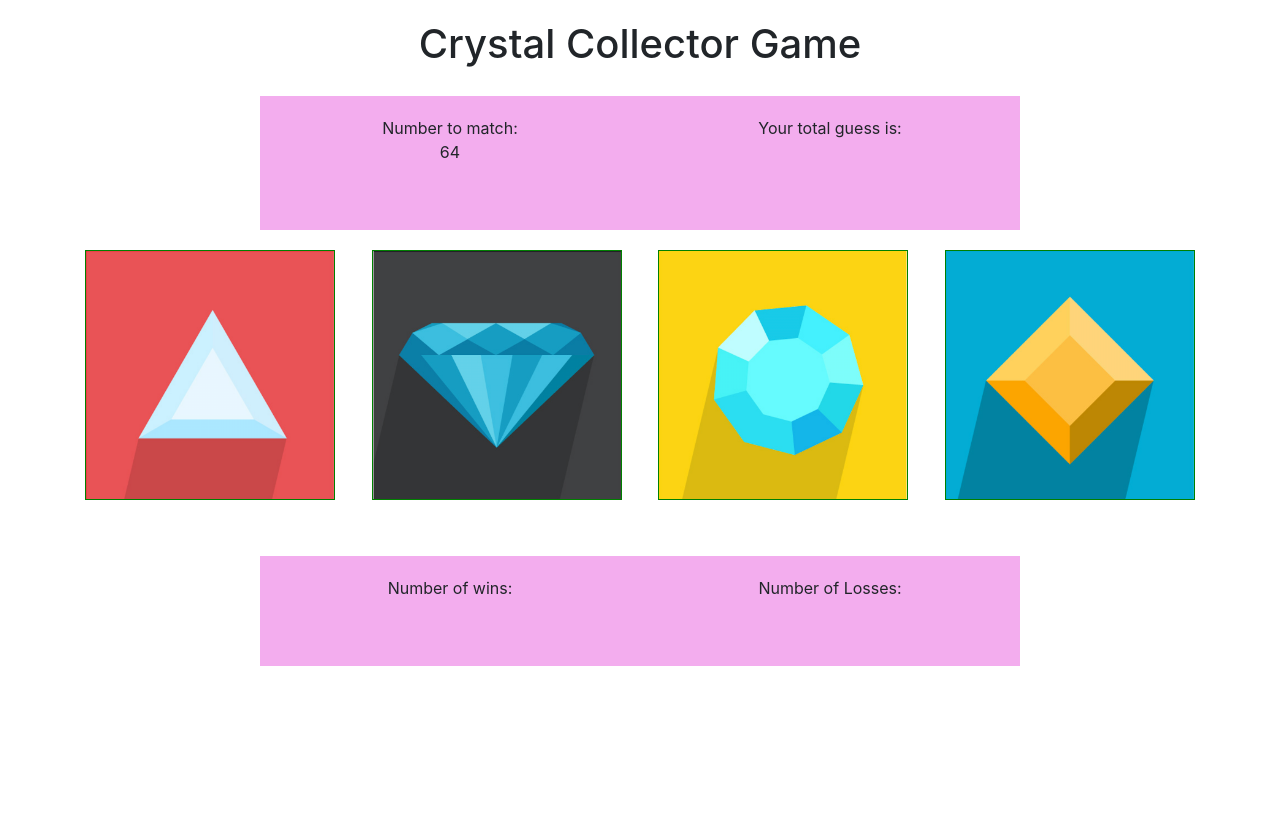
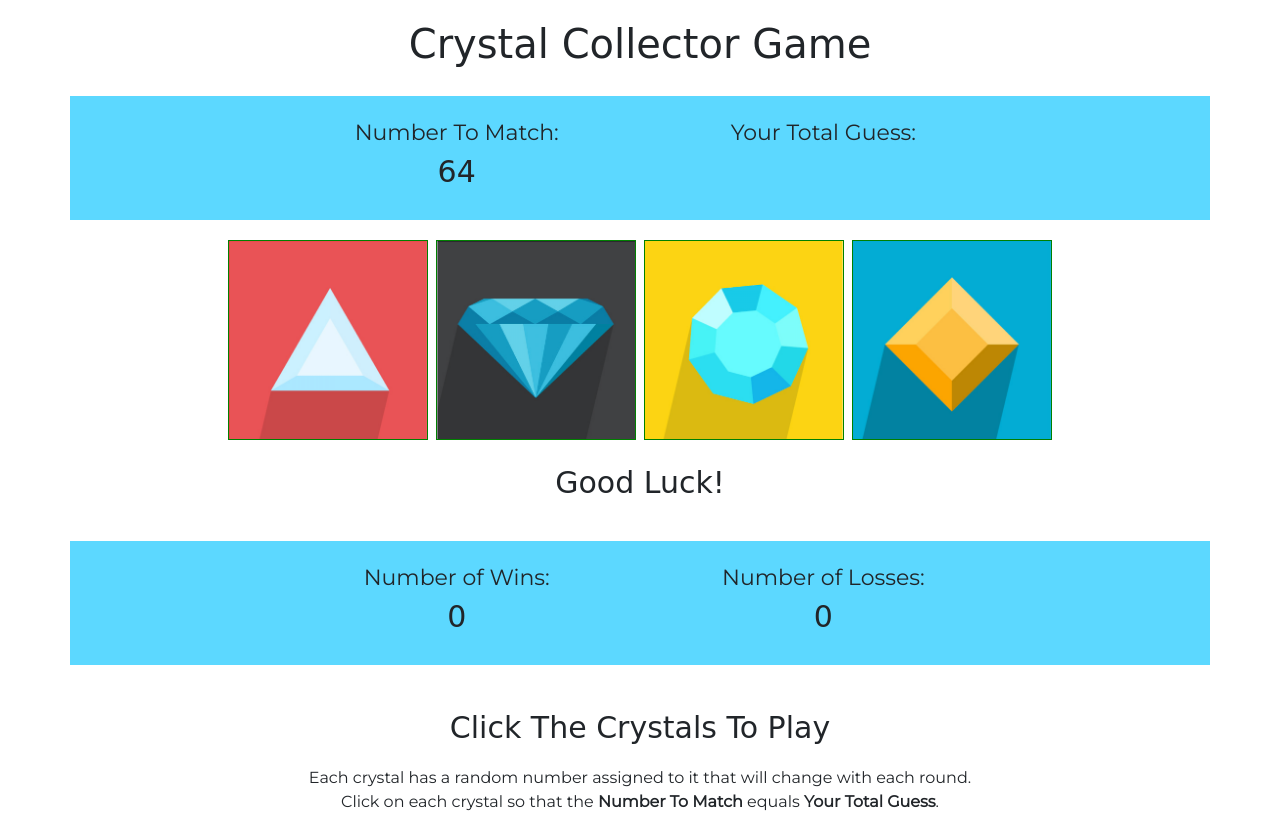
Before and after one commit to lulu-gibbons/unit-4-game, a plain HTML site: page index.html in a window 1280 px wide. Before the commit the page ends 800 px from the top, so only its background shows below. Drawn offline with nearby package versions, Linux system fonts and the light colour scheme; a web font is replaced by a local one.

Commit message:
finished styling game and adding instructions

```diff
--- a/assets/css/style.css
+++ b/assets/css/style.css
@@ -1,36 +1,60 @@
+/* GOOGLE FONTS:
+font-family: 'Vast Shadow', cursive;
+font-family: 'Montserrat', sans-serif; */
+.header-text {
+  font-family: 'Vast Shadow', cursive;
+  margin-top: 20px;
+}
+
+.body-text {
+  font-family: 'Montserrat', sans-serif;
+  font-size: 22px;
+}
+
+.plain-text {
+  font-family: 'Montserrat', sans-serif;
+  font-size: 16px;
+}
+
 .row {
   text-align: center;
 }
 
 .text-col {
   margin: 20px;
+  background-color: rgba(0, 194, 255, 0.64);
+  padding: 20px 20px 10px 20px;
 }
+
 
 .jewels {
   display: flex;
-  justify-content: space-between;
-  align-items: center;
+  width: 75%;
+  margin: 0 auto;
+  justify-content: space-around;
 }
 
 .jewel {
   border: 1px solid green;
-  height: 250px;
-  width: 250px;
-}
-
-.col-4 {
-  padding: 20px 20px 50px 20px;
-  background-color: rgba(240, 151, 234, 0.79);
+  height: 200px;
+  width: 200px;
 }
 
 .navbar-text {
   text-align: center;
 }
 
-/* .jewel-img {
-  box-shadow: 10px 10px 5px grey;
-} */
-
-.jewel-img:hover {
+.jewel:hover {
   box-shadow: 10px 10px 5px grey;
 }
+
+#wins, #total-guess, #losses, #random-number {
+  font-family: 'Vast Shadow', cursive;
+  font-size: 30px;
+}
+
+#win-loss-text, #win-loss-alert {
+  font-family: 'Vast Shadow', cursive;
+  font-size: 30px;
+  padding: 20px 0px 0px 0px;
+}
--- a/assets/javascript/game.js
+++ b/assets/javascript/game.js
@@ -60,7 +60,7 @@ var startReset = function() {
 
       if (previousNum > randomNum) { //if player guess goes over the random number
 
-        $("#win-loss-text").html("You Lost!"); console.log("you lost");
+        $("#win-loss-alert").html("You Lost!"); console.log("you lost");
 
         totalLosses++; //add to losses
         previousNum = 0; //resets the previous number to zero on reset
@@ -69,7 +69,7 @@ var startReset = function() {
 
       } else if (previousNum === randomNum) { //if player guess equals the random number
 
-        $("#win-loss-text").html("You Won!"); console.log("you won");
+        $("#win-loss-alert").html("You Won!"); console.log("you won");
 
         totalWins++; //add to wins
         previousNum = 0; //resets the previous number to zero on reset
--- a/index.html
+++ b/index.html
@@ -9,59 +9,54 @@
   <link rel="stylesheet" href="assets/css/reset.css">
   <link rel="stylesheet" href="assets/css/style.css">
   <link rel="stylesheet" href="https://maxcdn.bootstrapcdn.com/bootstrap/4.0.0/css/bootstrap.min.css">
+  <link href="https://fonts.googleapis.com/css?family=Montserrat|Vast+Shadow" rel="stylesheet">
   <script src="https://cdnjs.cloudflare.com/ajax/libs/jquery/3.2.1/jquery.min.js"></script>
 
 
 <body>
   <div class="container">
-    <div class="row justify-content-center text-col">
+    <div class="row justify-content-center">
       <div class="col-8">
-         <h1>Crystal Collector Game</h1>
+         <h1 class="header-text">Crystal Collector Game</h1>
       </div>
     </div>
   </div>
 
   <div class="container">
     <div class="row justify-content-center text-col">
-      <div class="col-4">
-        Number to match:
+      <div class="col-4 body-text">
+        Number To Match:
         <p id="random-number"></p>
       </div>
-      <div class="col-4">
-        Your total guess is:
+      <div class="col-4 body-text">
+        Your Total Guess:
         <p id="total-guess"></p>
       </div>
     </div>
-    <!-- <div class="row justify-content-center text-col jewels">
-      <div class="col-2 jewel-img">
-        <img id="jewel-one" src="assets/images/jewel1.png" alt="vector of a jewel" width="175px" height="175px">
-      </div>
-      <div class="col-2 jewel-img">
-        <img id="jewel-two" src="assets/images/jewel2.png" alt="vector of a jewel" width="175px" height="175px">
-      </div>
-      <div class="col-2 jewel-img">
-        <img id="jewel-three" src="assets/images/jewel3.png" alt="vector of a jewel" width="175px" height="175px">
-      </div>
-      <div class="col-2 jewel-img">
-        <img id="jewel-four" src="assets/images/jewel4.png" alt="vector of a jewel" width="175px" height="175px">
-      </div>
-    </div> -->
     <div class="jewels">
-
     </div>
-    <div class="row justify-content-center text-col">
+    <div class="row justify-content-center win-loss">
       <div class="col-8">
-        <p id="win-loss-text"></p>
+        <p id="win-loss-alert">Good Luck!</p>
       </div>
     </div>
-    <div class="row justify-content-center text-col">
-      <div class="col-4">
-        Number of wins:
-        <p id="wins"></p>
+    <div class="row justify-content-center text-col score-board">
+      <div class="col-4 body-text">
+        Number of Wins:
+        <p id="wins">0</p>
       </div>
-      <div class="col-4">
+      <div class="col-4 body-text">
         Number of Losses:
-        <p id="losses"></p>
+        <p id="losses">0</p>
+      </div>
+    </div>
+    <div class="row justify-content-center win-loss">
+      <div class="col-8">
+        <p id="win-loss-text">Click The Crystals To Play</p>
+        <p class="plain-text">
+          Each crystal has a random number assigned to it that will change with each round.<br />
+          Click on each crystal so that the <strong>Number To Match</strong> equals <strong>Your Total Guess</strong>.
+          </p>
       </div>
     </div>
   </div>
```
